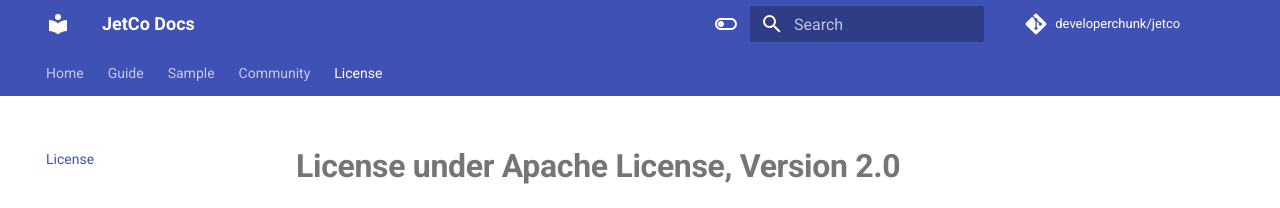
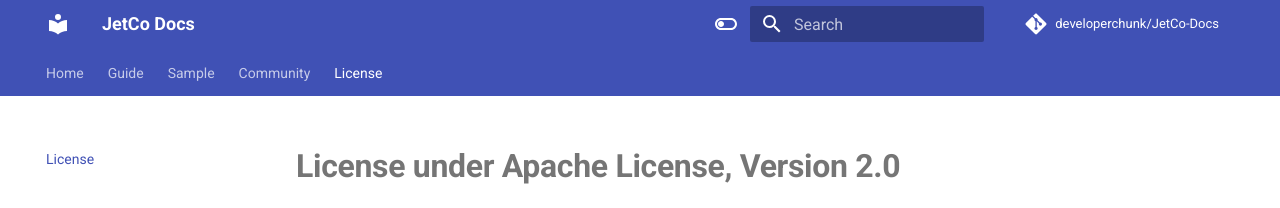
Before and after one commit to developerchunk/JetCo-Docs, an MkDocs documentation site: the page built from docs/License.md, in a window 1280 px wide. Shown: the top 208 px of the page. Built offline with MkDocs 1.6.1 and Material for MkDocs 9.7.7, drawn with Linux system fonts in a browser that asks for light colours; comment, search, counter and statistics services are not loaded.

Commit message:
Update repository URL to JetCo-Docs

```diff
--- a/mkdocs.yml
+++ b/mkdocs.yml
@@ -1,7 +1,7 @@
 site_name: JetCo Docs
 # site_url: https://github.com/developerchunk/jetco
-repo_url: https://github.com/developerchunk/jetco
-repo_name: developerchunk/jetco
+repo_url: https://github.com/developerchunk/JetCo-Docs
+repo_name: developerchunk/JetCo-Docs
 
 nav:
   - Home: index.md
```
